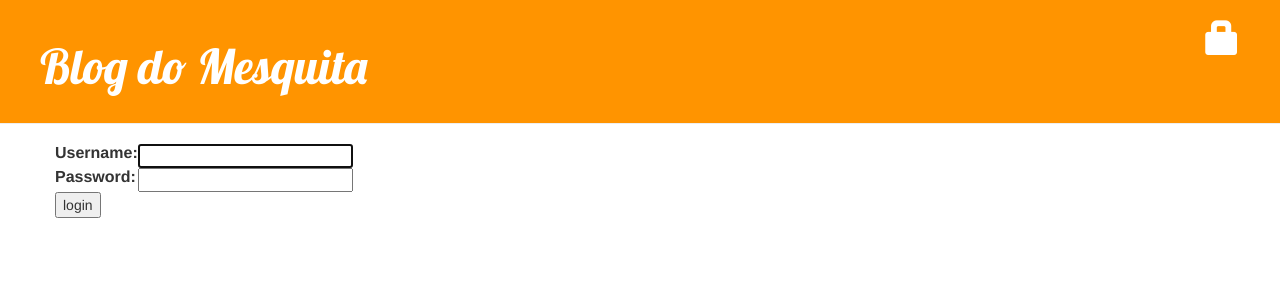
After one commit to paulo4dm/my-first-blog, a Django app: page /accounts/login/ in a window 1280 px wide. The commit adds this page. Shown: the top 300 px of the page. Run offline with Django 3.2, Linux system fonts and the light colour scheme; some libraries are stand-ins or nearby versions.

Commit message:
delete posts, login, logout

```diff
--- a/ufpeproject/blog/templates/blog/base.html
+++ b/ufpeproject/blog/templates/blog/base.html
@@ -9,7 +9,12 @@
     </head>
     <body>
         <div class="page-header">
-            <a href="{% url 'post_new' %}" class="top-menu"><span class="glyphicon glyphicon-plus"></span></a>
+            {% if user.is_authenticated %}
+                <a href="{% url 'post_new' %}" class="top-menu"><span class="glyphicon glyphicon-plus"></span></a>
+                <p class="top-menu">Olá {{ user.username }} <small>(<a href="{% url 'logout' %}">Log out</a>)</small></p>
+            {% else %}
+                <a href="{% url 'login' %}" class="top-menu"><span class="glyphicon glyphicon-lock"></span></a>
+            {% endif %}
             <h1><a href="/">Blog do Mesquita</a></h1>
         </div>
         <div class="content container">
--- a/ufpeproject/blog/templates/blog/post_detail.html
+++ b/ufpeproject/blog/templates/blog/post_detail.html
@@ -7,7 +7,10 @@
                 {{ post.published_date }}
             </div>
         {% endif %}
-        <a class="btn btn-default" href="{% url 'post_edit' pk=post.pk %}"><span class="glyphicon glyphicon-pencil"></span></a>
+        {% if user.is_authenticated %}
+	        <a class="btn btn-default" href="{% url 'post_edit' pk=post.pk %}"><span class="glyphicon glyphicon-pencil"></span></a>
+	        <a class="btn btn-default" href="{% url 'post_remove' pk=post.pk %}"><span class="glyphicon glyphicon-remove"></span></a>
+        {% endif %}
         <h1>{{ post.title }}</h1>
         <p>{{ post.text|linebreaksbr }}</p>
     </div>
--- /dev/null
+++ b/ufpeproject/blog/templates/registration/login.html
@@ -0,0 +1,24 @@
+{% extends "blog/base.html" %}
+
+{% block content %}
+    {% if form.errors %}
+        <p>Your username and password didn't match. Please try again.</p>
+    {% endif %}
+
+    <form method="post" action="{% url 'login' %}">
+    {% csrf_token %}
+        <table>
+        <tr>
+            <td>{{ form.username.label_tag }}</td>
+            <td>{{ form.username }}</td>
+        </tr>
+        <tr>
+            <td>{{ form.password.label_tag }}</td>
+            <td>{{ form.password }}</td>
+        </tr>
+        </table>
+
+        <input type="submit" value="login" />
+        <input type="hidden" name="next" value="{{ next }}" />
+    </form>
+{% endblock %}
--- a/ufpeproject/blog/urls.py
+++ b/ufpeproject/blog/urls.py
@@ -7,4 +7,5 @@ urlpatterns = [
     url(r'^post/(?P<pk>[0-9]+)/$', views.post_detail, name='post_detail'),
     url(r'^post/new/$', views.post_new, name='post_new'),
     url(r'^post/(?P<pk>[0-9]+)/edit/$', views.post_edit, name='post_edit'),
+    url(r'^post/(?P<pk>\d+)/remove/$', views.post_remove, name='post_remove'),
 ]
--- a/ufpeproject/ufpeproject/settings.py
+++ b/ufpeproject/ufpeproject/settings.py
@@ -27,6 +27,7 @@ DEBUG = True
 
 ALLOWED_HOSTS = ['127.0.0.1', 'localhost', 'paulomesquita.pythonanywhere.com']
 
+LOGIN_REDIRECT_URL = '/'
 
 # Application definition
 
--- a/ufpeproject/ufpeproject/urls.py
+++ b/ufpeproject/ufpeproject/urls.py
@@ -1,7 +1,10 @@
 from django.conf.urls import include, url
 from django.contrib import admin
+from django.contrib.auth import views
 
 urlpatterns = [
     url(r'^admin/', include(admin.site.urls)),
+    url(r'^accounts/login/$', views.login, name='login'),
+    url(r'^accounts/logout/$', views.logout, name='logout', kwargs={'next_page': '/'}),
     url(r'^', include('blog.urls')),
 ]
```
Also changed, not shown: ufpeproject/blog/views.py (+9 -0 lines).
